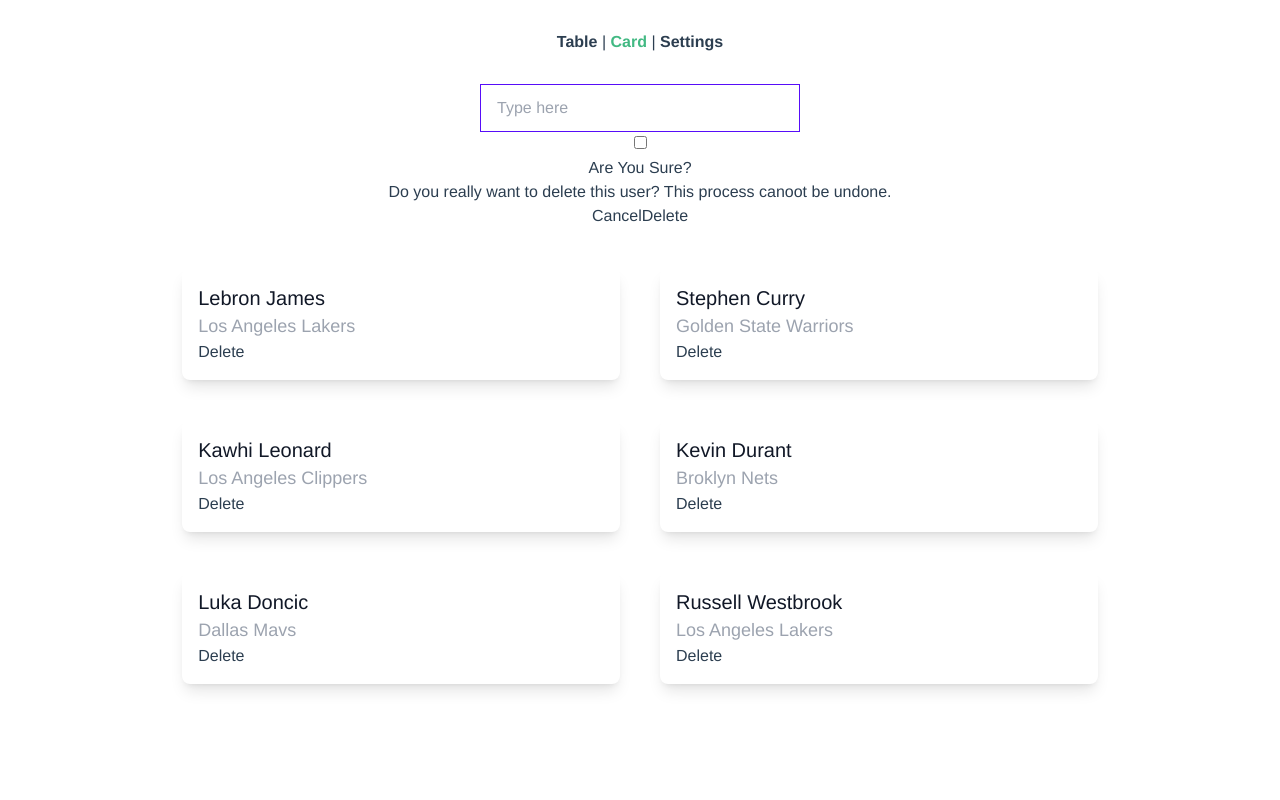
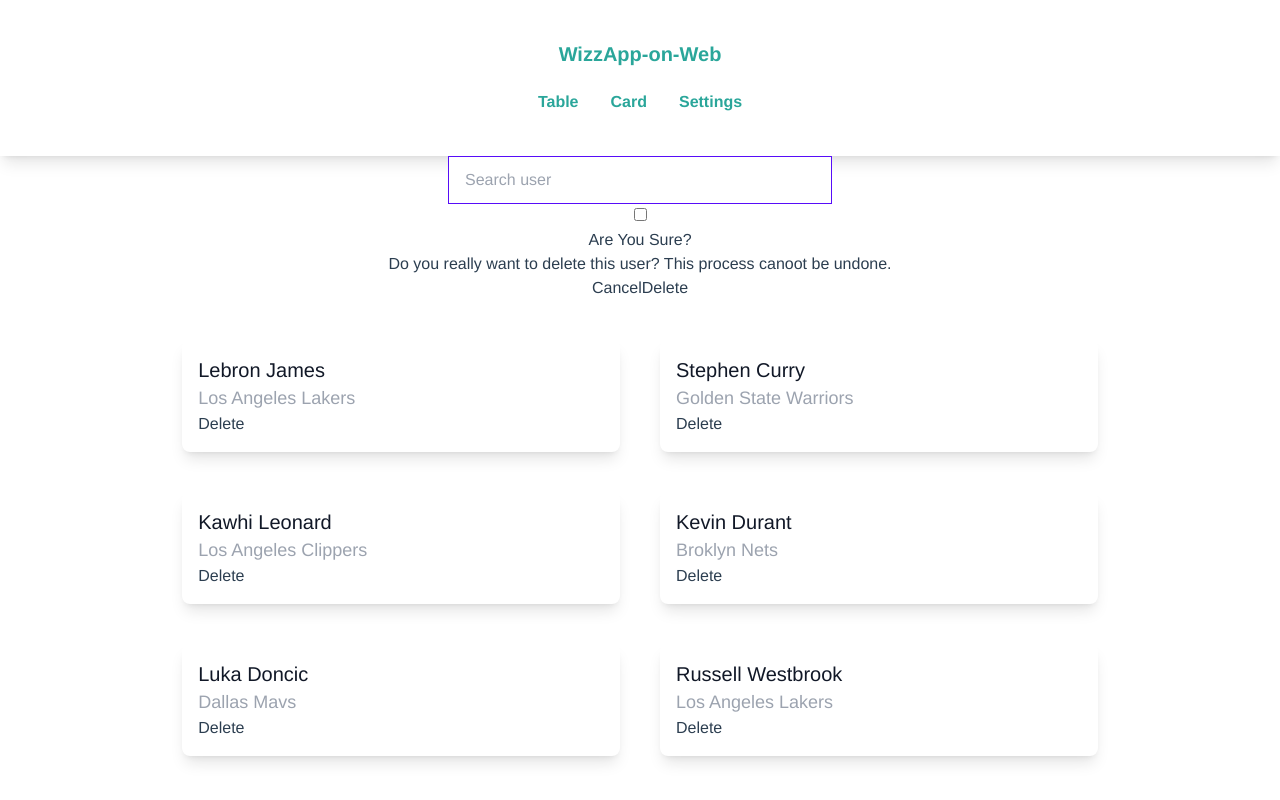
Before and after one commit to oussamalkd/wiz-app, a Vue app: page /card in a window 1280 px wide. Built offline with nearby package versions, Linux system fonts and the light colour scheme.

Commit message:
feat: navbar

```diff
--- a/src/App.vue
+++ b/src/App.vue
@@ -1,20 +1,20 @@
 <template>
-  <nav>
-    <router-link to="/">Table</router-link> |
-    <router-link to="/card">Card</router-link> |
-    <router-link to="/settings">Settings</router-link>
-  </nav>
-  <AutocompleteInput :items="users" />
+  <IndexNavBar />
+  <div class="search-box w-full mx-auto flex justify-center items-center py-5">
+    <AutocompleteInput :items="users" />
+  </div>
   <router-view />
 </template>
 <script>
 import AutocompleteInput from './components/AutocompleteInput.vue';
 import store from '@/store/index';
+import IndexNavBar from './components/NavBar/IndexNavBar.vue';
 
 export default {
   components: {
-    AutocompleteInput
-  },
+    AutocompleteInput,
+    IndexNavBar
+},
   data() {
     return {
       users: store.state.users
--- a/src/components/AutocompleteInput.vue
+++ b/src/components/AutocompleteInput.vue
@@ -3,8 +3,8 @@
         <!--You should add Click outside modal = false-->
         <div class="form-control">
             <div class="input-group mx-auto">
-                <input v-model="search" type="text" autocomplete="off" placeholder="Type here" class="auto-complete" @focus="modal = true"/>
-                <button class="btn btn-square">
+                <input v-model="search" type="text" autocomplete="off" placeholder="Search user" class="auto-complete" @focus="modal = true"/>
+                <button class="btn btn-ghost">
                     <svg xmlns="http://www.w3.org/2000/svg" class="h-6 w-6" fill="none" viewBox="0 0 24 24" stroke="currentColor"><path stroke-linecap="round" stroke-linejoin="round" stroke-width="2" d="M21 21l-6-6m2-5a7 7 0 11-14 0 7 7 0 0114 0z" /></svg>
                 </button>
             </div>
@@ -31,17 +31,22 @@
     },
 
     methods: {
+        // filter suggestions while user is searching
         filterItems() {
+            // if user doen't type anything yet, show all suggestions
             if(this.search === "") {
-                this.filtredItems = this.search
+                this.filtredItems = this.items
             }else {
+                // autocomplete suggestions depend on what user typed
                 this.filtredItems = this.items.filter(item => {
                     return item.name.toLowerCase().startsWith(this.search.toLowerCase())
                 })
             }
         },
+        // set value when user click on a suggestion
         setItem(item) {
             this.search = item
+            //hide suggestions list
             this.modal = false
         }
     },
@@ -57,15 +62,25 @@
 }
 </script>
 <style lang="scss">
+.auto-complete-container {
+    @apply relative;
+}
 .auto-complete {
-    @apply input input-bordered input-primary w-full max-w-xs;
+    @apply input input-primary w-96 text-base-content;
+    &:focus, &:active {
+        outline: none
+    }
 }
 .suggestions {
+    @apply absolute z-20 w-96 shadow rounded;
     ul {
-        @apply max-w-xs ml-2 bg-slate-800 text-white;
+        @apply w-full ml-0 bg-primary-content text-base-content max-h-44 overflow-y-scroll;
 
         li {
-            @apply p-2 border-b cursor-pointer
+            @apply w-full p-2 border-b cursor-pointer;
+            a {
+                @apply block h-full w-full;
+            }
         }
     }
 }
--- a/src/components/IndexTable.vue
+++ b/src/components/IndexTable.vue
@@ -48,6 +48,7 @@
 <style lang="scss">
 .table-container {
   height: 80vh;
+  @apply text-base-content;
 }
 thead {
   position: relative;
@@ -60,8 +61,7 @@
 .table-zebra thead tr  {
   top: 0px;
 }
-.table-zebra tbody tr th {
+.table-zebra tbody tr th, .table-zebra tbody tr:nth-child(2n) th {
   left: 0px;
-  background: #eee!important;
 }
 </style>
--- /dev/null
+++ b/src/components/NavBar/IndexNavBar.vue
@@ -0,0 +1,42 @@
+<template>
+    <nav class="navbar">
+        <div class="logo">
+            <router-link to="/">WizzApp-on-Web</router-link>
+        </div>
+        <div class="navbar-items">
+            <ul>
+                <li>
+                    <router-link to="/">Table</router-link>
+                </li>
+                <li>
+                    <router-link to="/card">Card</router-link>
+                </li>
+                <li>
+                    <router-link to="/settings">Settings</router-link>
+                </li>
+            </ul>
+        </div>
+    </nav>
+</template>
+<script>
+export default {
+name: 'IndexNavBar'
+}
+</script>
+<style lang="scss">
+.navbar {
+    @apply bg-secondary-content shadow-lg text-accent-focus;
+    .logo {
+        @apply flex-1;
+        a {
+            @apply btn btn-ghost normal-case text-xl
+        }
+    }
+    .navbar-items {
+        @apply flex-none;
+        ul {
+            @apply menu menu-horizontal p-0
+        }
+    }
+}
+</style>
--- a/src/views/CardsView.vue
+++ b/src/views/CardsView.vue
@@ -40,9 +40,14 @@
 
     // search and scroll the selected user and highlight the card
     getSelectedUser() {
+      // first remove highlites card if exist
+      const cards = document.querySelectorAll(".index-card")
+      cards.forEach(card => {
+        card.classList.remove("highlited")
+      })
       if (this.$route.hash !== "") {
         const selectedCard = document.getElementById(this.$route.hash.substring(1));
-        selectedCard.classList.toggle("highlited")
+        selectedCard.classList.add("highlited")
       }
     }
   },
```
